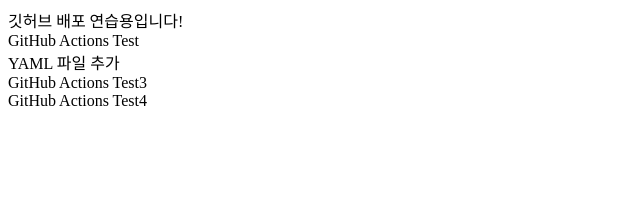
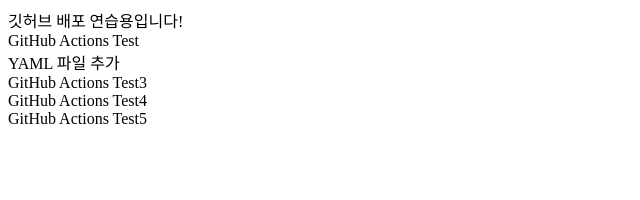
Before and after one commit to ypyp66/testt, a React (Create React App) app: page / in a window 1280 px wide. Shown: the top 200 px of the page, without its empty margins (0-640 px from the left). Built offline with nearby package versions, Linux system fonts and the light colour scheme.

Commit message:
GitHub Actions 테스트5

```diff
--- a/src/components/Test.js
+++ b/src/components/Test.js
@@ -5,6 +5,7 @@
       <div>YAML 파일 추가</div>
       <div>GitHub Actions Test3</div>
       <div>GitHub Actions Test4</div>
+      <div>GitHub Actions Test5</div>
     </>
   );
 };
```
